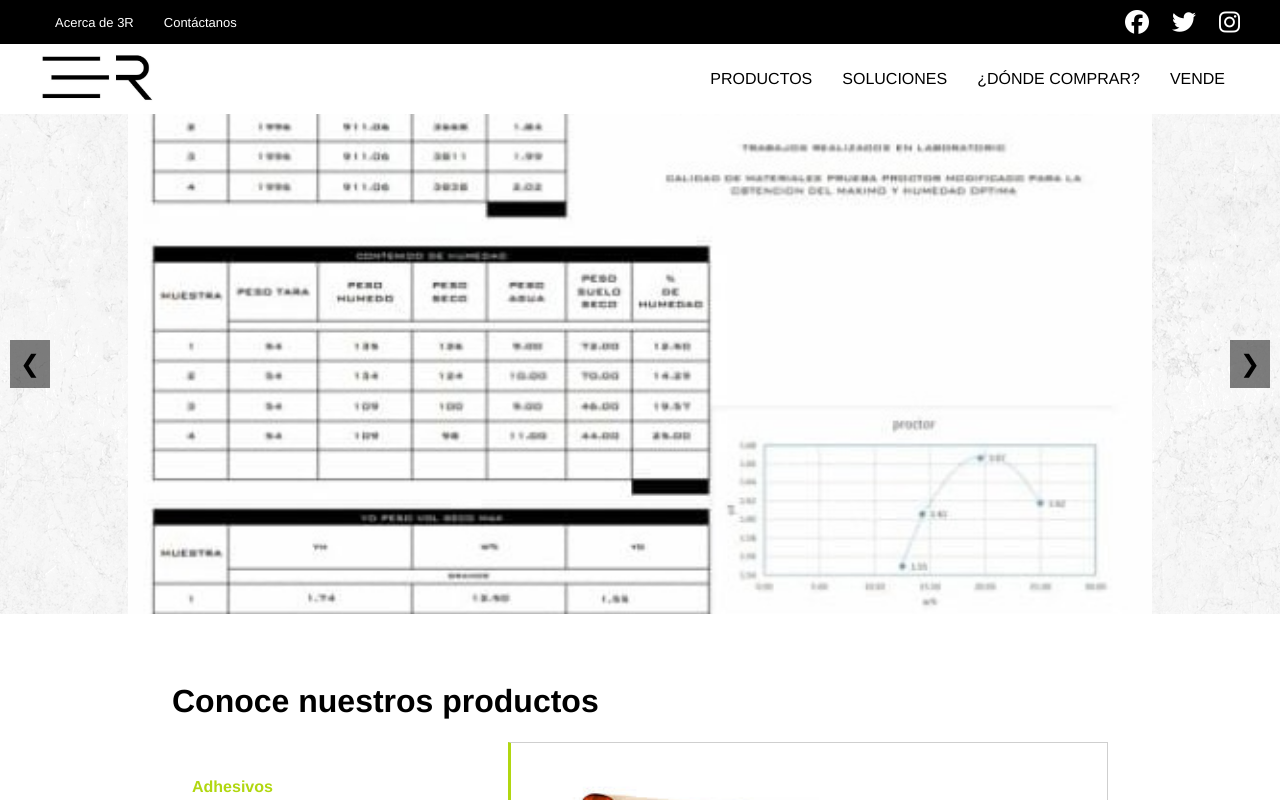
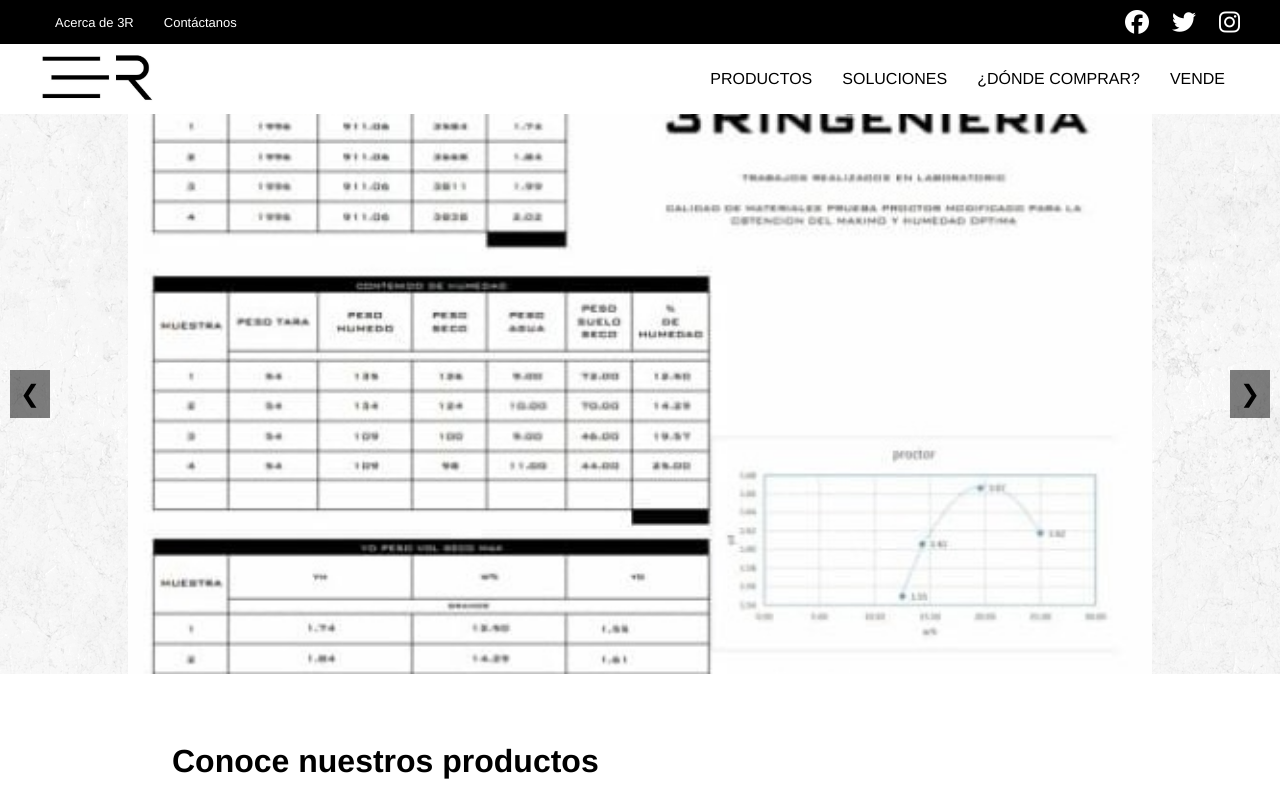
Before and after one commit to juanfloresdev/3r-landing-v1, a Vue app: page / in a window 1280 px wide. Built offline with nearby package versions, Linux system fonts and the light colour scheme.

Commit message:
Update HomeBanner.vue

```diff
--- a/src/components/home/HomeBanner.vue
+++ b/src/components/home/HomeBanner.vue
@@ -57,7 +57,7 @@
   position: relative;
   overflow: hidden;
   width: 100%;
-  height: 500px;
+  height: 70vh;
 }
 
 .carousel-inner {
```
